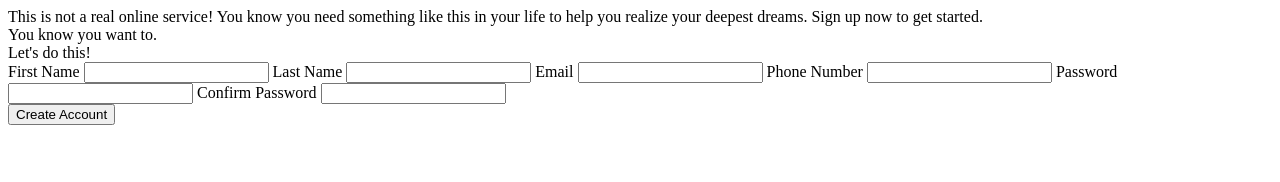
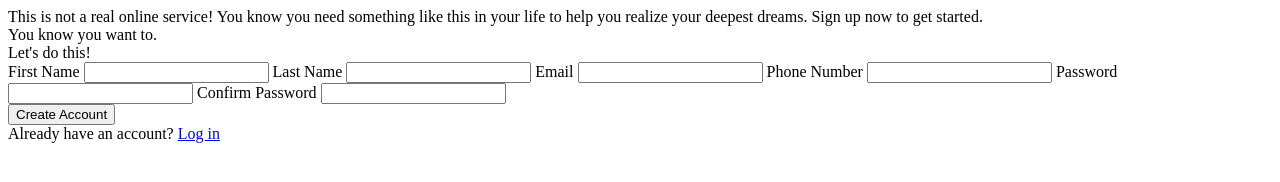
Before and after one commit to nothing36/prac-signup-form, a plain HTML site: page index.html in a window 1280 px wide. Drawn offline with Linux system fonts and the light colour scheme.

Commit message:
Add login text with hyperlink

```diff
--- a/index.html
+++ b/index.html
@@ -45,6 +45,10 @@
 
             <button type="submit">Create Account</button>
         </form>
+
+        <div class="login-text">
+            Already have an account? <a href="/login">Log in</a>
+        </div>
     </div>
 </body>
 </html>
```
